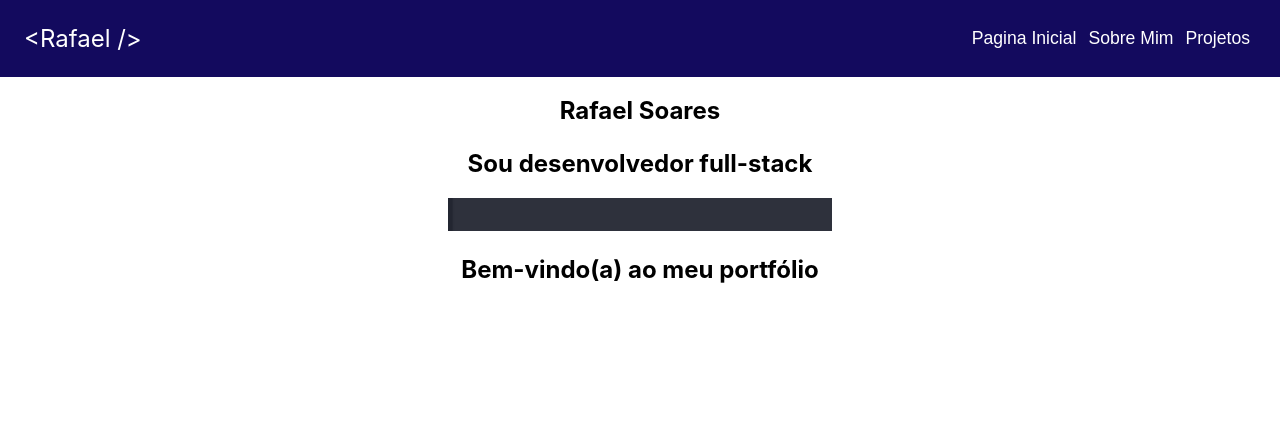
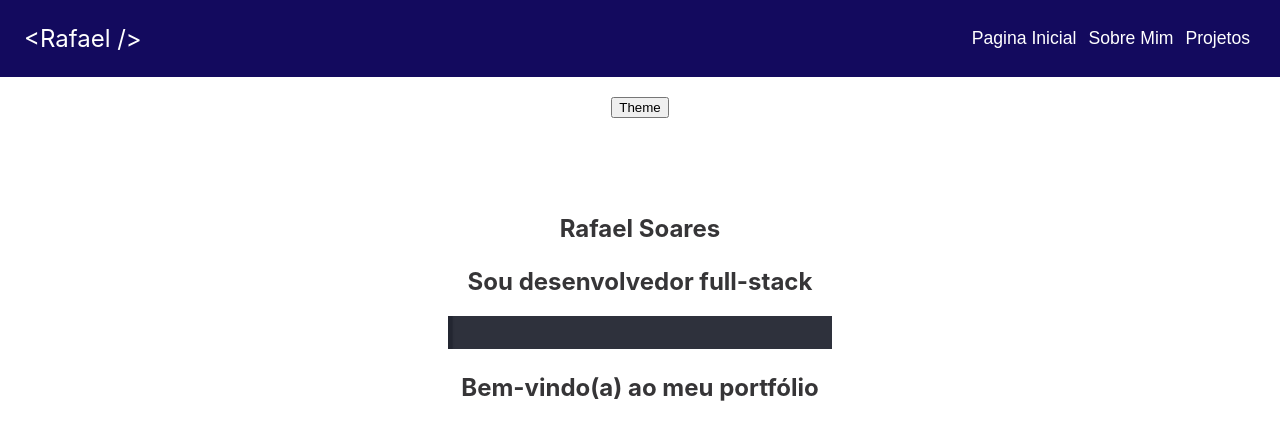
Before and after one commit to rafaelsisoares/portfolio, a React (Create React App) app: page / in a window 1280 px wide. Shown: the top 440 px of the page. Built offline with nearby package versions, Linux system fonts and the light colour scheme.

Commit message:
feat: Inicio da implementacao do tema escuro

```diff
--- a/package.json
+++ b/package.json
@@ -12,6 +12,7 @@
     "react-icons": "^4.8.0",
     "react-router-dom": "^6.10.0",
     "react-scripts": "5.0.1",
+    "styled-components": "^6.0.7",
     "web-vitals": "^2.1.4"
   },
   "scripts": {
--- a/src/App.jsx
+++ b/src/App.jsx
@@ -1,15 +1,27 @@
-import React from 'react';
+import React, { useState } from 'react';
 import { Routes, Route } from 'react-router-dom';
 // eslint-disable-next-line import/no-extraneous-dependencies
 import { AnimatePresence } from 'framer-motion';
+import { ThemeProvider } from 'styled-components';
 import './App.css';
+import GlobalStyles from './Components/GlobalStyles';
+import { lightTheme, darkTheme } from './Components/Themes';
 import Home from './Pages/Home';
 import About from './Pages/About';
 import Projects from './Pages/Projects';
 
 function App() {
+  const [theme, setTheme] = useState('light');
+  const themeToggle = () => {
+    // eslint-disable-next-line no-unused-expressions
+    theme === 'light' ? setTheme('dark') : setTheme('light');
+  };
   return (
+    <ThemeProvider theme={theme === 'light' ? lightTheme : darkTheme}>
+      <>
+        <GlobalStyles />
         <section className="App">
+          <button type="button" onClick={themeToggle}>Theme</button>
           <AnimatePresence>
             <Routes>
               <Route exact path="/" element={<Home />} />
@@ -18,6 +30,8 @@
             </Routes>
           </AnimatePresence>
         </section>
+      </>
+    </ThemeProvider>
   );
 }
 
--- /dev/null
+++ b/src/Components/GlobalStyles.jsx
@@ -0,0 +1,11 @@
+import { createGlobalStyle } from 'styled-components';
+
+const GlobalStyles = createGlobalStyle`
+body {
+    background: ${({ theme }) => theme.body};
+    color: ${({ theme }) => theme.text};
+    transition: all 0.50s linear;
+}
+`;
+
+export default GlobalStyles;
--- /dev/null
+++ b/src/Components/Themes.jsx
@@ -0,0 +1,13 @@
+export const lightTheme = {
+  background: '#363537',
+  body: '#FFF',
+  text: '#363537',
+  toggleBorder: '#FFF',
+};
+
+export const darkTheme = {
+  background: '#999',
+  body: '#363537',
+  text: '#FAFAFA',
+  toggleBorder: '#6B8096',
+};
```
Also changed, not shown: 1 other file (tests, documents, lock files or other folders). Lines whose indentation alone changed are shown as unchanged.
